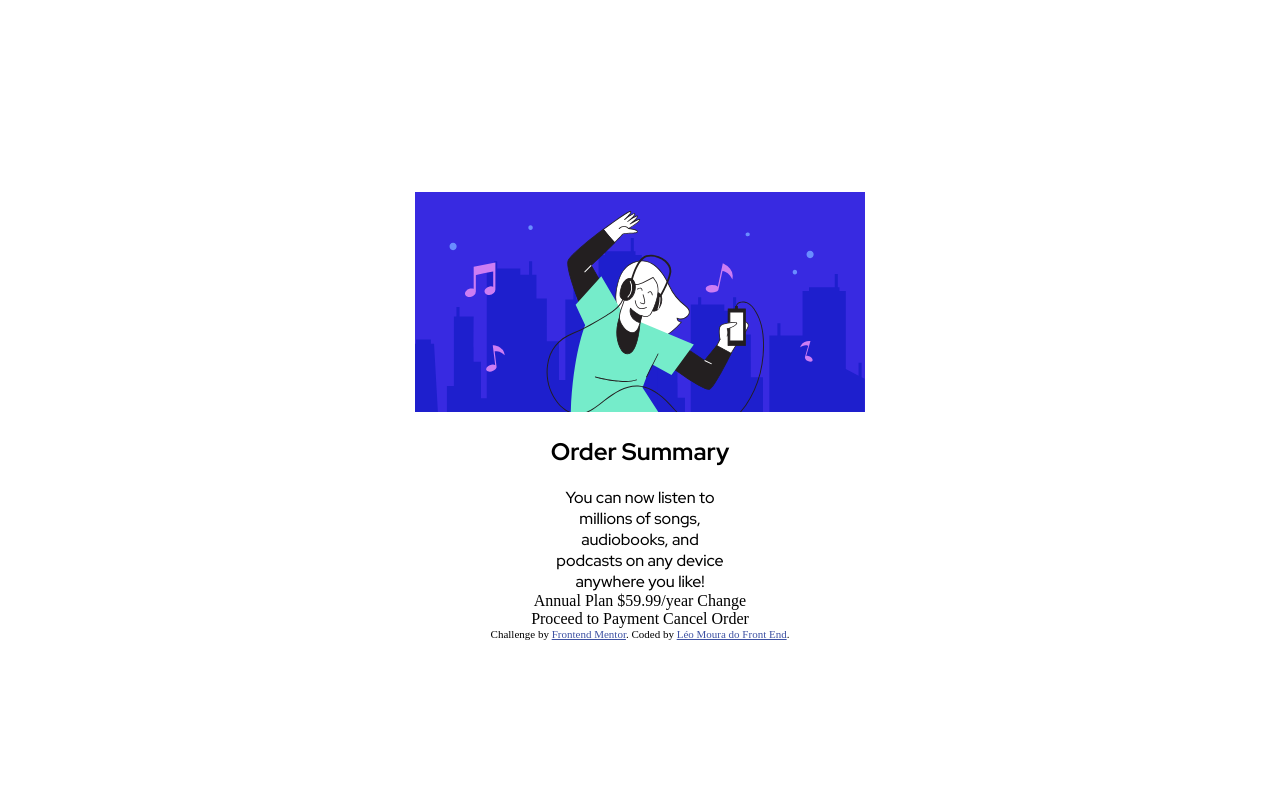
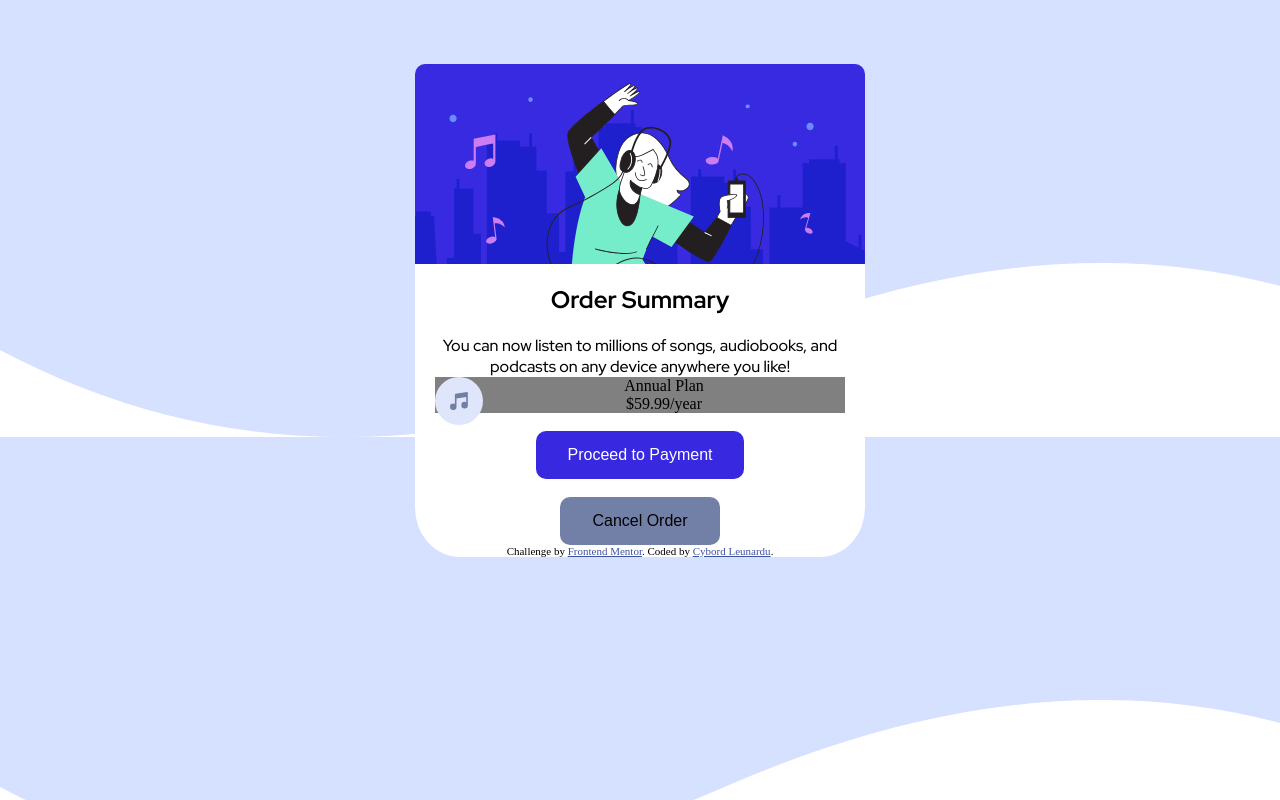
Before and after one commit to CyborgLeunardu/order-summary-component-main, a plain HTML site: page index.html in a window 1280 px wide. Drawn offline with Linux system fonts and the light colour scheme.

Commit message:
Update: Estrutura HTML e estilo
Construindo a estrutura do html e do css para os elementos do modal ficarem mais estilizados com a proposta.

```diff
--- a/index.html
+++ b/index.html
@@ -27,23 +27,36 @@
   </head>
   <body>
     <div class="osc--modal">
-      <div class="osc--topImage">
-        <img src="images/illustration-hero.svg"/>
-      </div>
+      <div class="osc--topImage"></div>
+      <section class="osc--section">
         <div class="osc--mainText">
-        <h2> Order Summary </h2>
-        You can now listen to millions of songs, audiobooks, and
-        podcasts on any device anywhere you like!
+          <h2>Order Summary</h2>
+          You can now listen to millions of songs, audiobooks, and podcasts on
+          any device anywhere you like!
         </div>
 
-      <div class="osc--plan">Annual Plan $59.99/year Change</div>
-      <div class="osc--btns">Proceed to Payment Cancel Order</div>
+        <div class="osc--plan">
+          <div class="osc--plan-text">
+            <span> Annual Plan </span> <span>$59.99/year </span>
+          </div>
+        </div>
+        <div class="osc--btns">
+          <br />
+          <input
+            class="btn--payment"
+            type="button"
+            value="Proceed to Payment"
+          />
+          <br />
+          <input  class="btn--cancelOrder" type="button" value="Cancel Order" />
+        </div>
         <div class="attribution">
           Challenge by
           <a href="https://www.frontendmentor.io?ref=challenge" target="_blank"
             >Frontend Mentor</a
-        >. Coded by <a href="#">Léo Moura do Front End</a>.
+          >. Coded by <a href="#">Cybord Leunardu</a>.
         </div>
+      </section>
     </div>
   </body>
 </html>
--- a/styles/index.css
+++ b/styles/index.css
@@ -4,11 +4,28 @@ body {
   justify-content: center;
   display: flex;
   flex-direction: row;
-  margin-top: 15%;
+  margin-top: 5%;
+  background-image: url(/images/pattern-background-desktop.svg)
+
+}
+
+.osc--section{
+  padding: 0 20px;
+}
+
+.osc--section div{
+  width: 100%;
 }
 
 div {
   display: block;
+  /* border: solid red 1px; */
+
+
+}
+
+.osc--plan{
+  text-align: center;
 }
 
 .osc--modal {
@@ -18,20 +35,77 @@ div {
   align-items: center;
   width: 450px;
   border-radius: 10%;
+  background-color: white;
 
 }
 
 .osc--mainText {
   font-family: "Red Hat Display";
+  font-size: 16px;
   text-align: center;
   display: flex;
   flex-wrap: wrap;
   flex-direction: column;
-  width: 40%;
+  width: 60%;
 }
 
 .osc--topImage {
-  background-image: url(/images/illustration-hero.svg);
+  background-image: url("../images/illustration-hero.svg");
   background-repeat: no-repeat;
+  height: 200px;
+  width:100%;
+  border-radius: 10px 10px 0px 0px;
 
 }
+
+.osc--plan span{
+  display: block;
+}
+
+.osc--plan-text{
+  background-color: grey;
+  text-align: center;
+}
+
+.osc--plan-text::before{
+  display: block;
+  float: left;
+  content: url("../images/icon-music.svg");
+}
+
+.btn--payment {
+  background-color: hsl(245, 75%, 52%);
+  color: hsl(0, 0%, 100%);
+  border: none;
+  color: white;
+  padding: 15px 32px;
+  text-align: center;
+  text-decoration: none;
+  display: inline-block;
+  font-size: 16px;
+  text-align: center;
+  margin:auto;
+  display:block;
+  border-radius: 10px
+}
+
+.btn--cancelOrder{
+  background-color: hsl(224, 23%, 55%);
+  color: hsl(0, 0%, 100%);
+  border: none;
+  color: black;
+  padding: 15px 32px;
+  text-align: center;
+  text-decoration: none;
+  display: inline-block;
+  font-size: 16px;
+  text-align: center;
+  margin:auto;
+  display:block;
+  border-radius: 10px
+}
+
+.button {
+  margin:auto;
+  display:block;
+}
```
Lines whose indentation alone changed are shown as unchanged.
